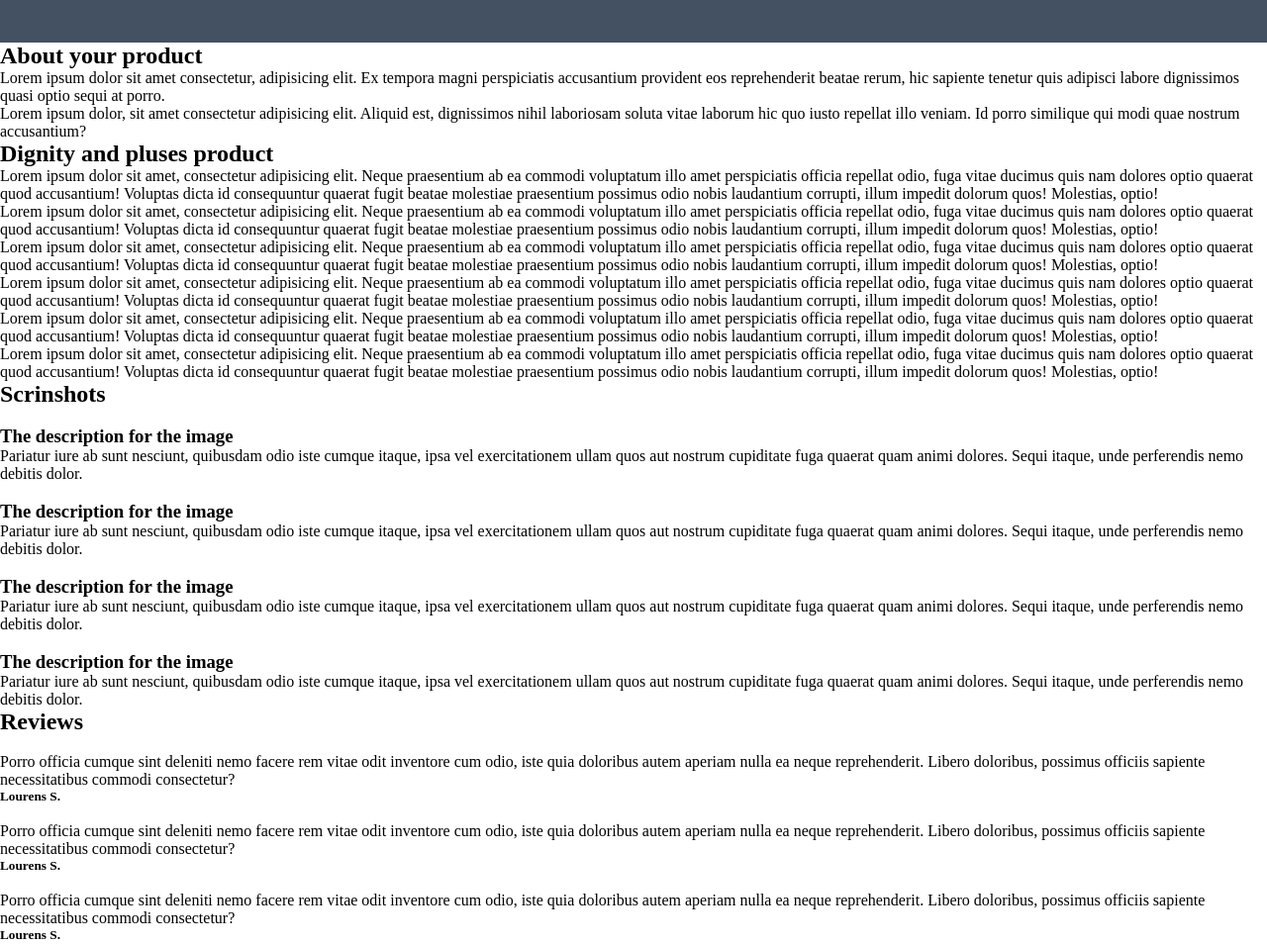
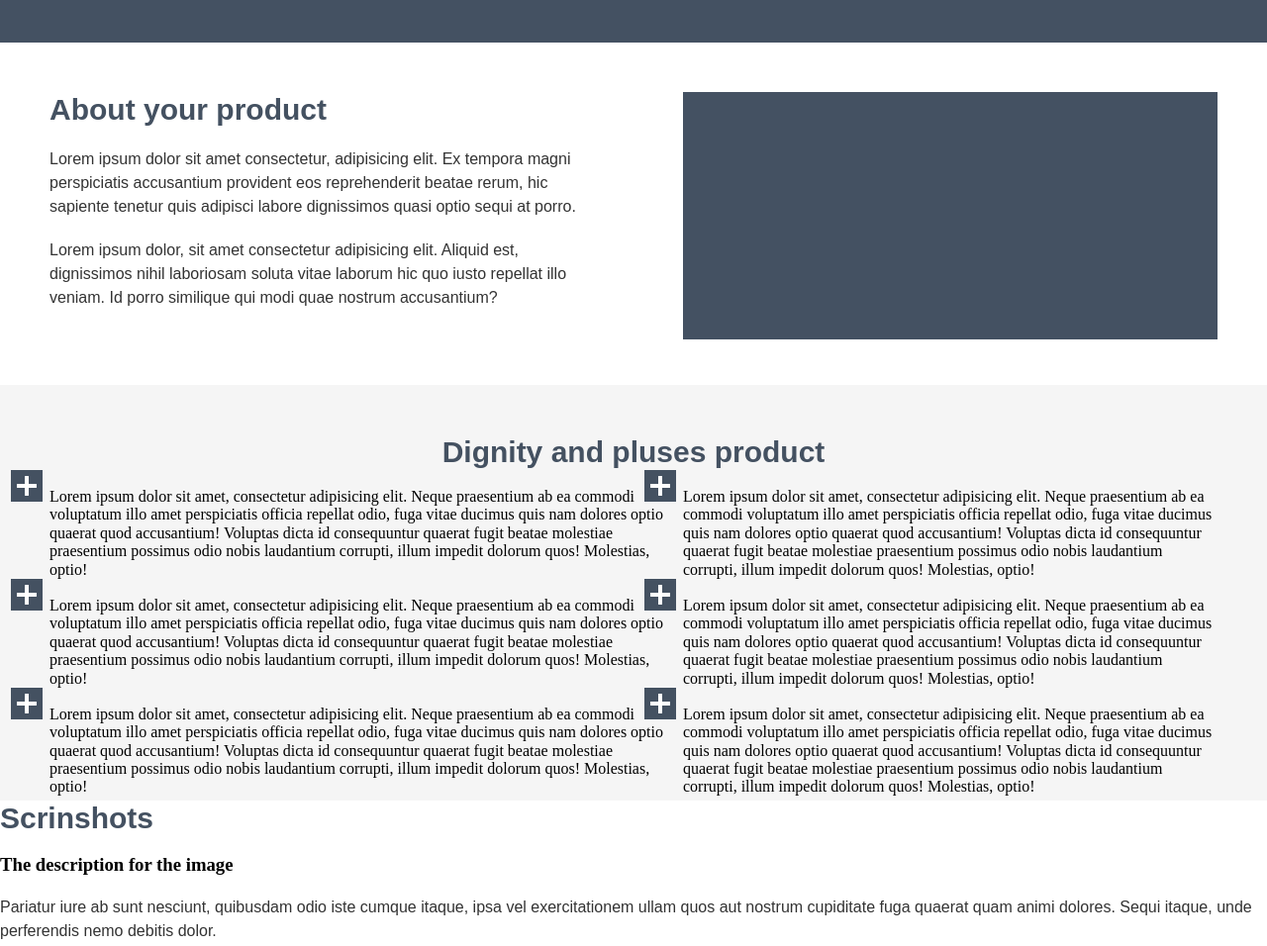
Before and after one commit to Tatyana1605/maket, a plain HTML site: page index.html in a window 1280 px wide. Shown: the part 280-1236 px from the top of the page at 99% size. Drawn offline with Linux system fonts and the light colour scheme.

Commit message:
2 commit

```diff
--- a/css/style.css
+++ b/css/style.css
@@ -11,6 +11,14 @@ li {
   width: 1280px;
   margin: 0 auto;
   position: relative;
+}
+
+p {
+    font-size: 16px;
+    font-family: "Arial";
+    color: rgb(51, 51, 51);
+    line-height: 1.5;
+    padding-top: 20px;
 }
 h1 {
 
@@ -27,6 +35,21 @@ h1 {
     left: 177.293px;
     top: 61.555px;
     z-index: 7;
+
+
+}
+
+h2 {
+
+    font-size: 30px;
+    font-family: "Arial";
+    color: rgb(68, 81, 97);
+    line-height: 1.2;
+    /* text-align: left;
+    position: absolute;
+    left: 50.095px;
+    top: 401.255px;
+    z-index: 18; */
 
 
 }
@@ -69,7 +92,47 @@ h1 {
   z-index: 6;
 }
 
+.about {
+  height: 346px;
+  display: flex;
+}
+.about_left {
+  padding: 50px;
+  flex: 1;
+}
+.about_right {
+  flex: 1;
+  height: 250px;
+  width: 430px;
+  background-color: #445162;
 
+  margin: 50px;
+}
+
+.pluses {
+  height: 420px;
+  background-color: #f5f5f5;
+
+
+}
+.pluses h2 {
+  text-align: center;
+  padding-top: 50px;
+}
+.pluses_left {
+   width: 50%;
+   float: left;
+   padding-left: 50px;
+
+}
+
+.pluses_right {
+  padding-right: 50px;
+
+}
+.pluses_item {
+  list-style-image: url('../img/plus.png');
+}
 
 .footer {
   font-size: 12px;
--- a/index.html
+++ b/index.html
@@ -4,7 +4,7 @@
   <meta charset="UTF-8">
   <meta name="viewport" content="width=device-width, initial-scale=1.0">
   <meta http-equiv="X-UA-Compatible" content="ie=edge">
-  <!-- <link rel="stylesheet" href="css/normalize.css"> -->
+  <link rel="stylesheet" href="css/normalize.css">
   <link rel="stylesheet" href="css/style.css">
   <title>Document</title>
 </head>
@@ -23,7 +23,9 @@
         </ul>
       </div>
       <div class="header_right">
+        <div class="logo">
 
+        </div>
       </div>
 
     </header>
@@ -41,15 +43,23 @@
     </section>
     <section class="pluses">
       <h2>Dignity and pluses product</h2>
-      <ul>
-        <li>Lorem ipsum dolor sit amet, consectetur adipisicing elit. Neque praesentium ab ea commodi voluptatum illo amet perspiciatis officia repellat odio, fuga vitae ducimus quis nam dolores optio quaerat quod accusantium! Voluptas dicta id consequuntur quaerat fugit beatae molestiae praesentium possimus odio nobis laudantium corrupti, illum impedit dolorum quos! Molestias, optio!</li>
-        <li>Lorem ipsum dolor sit amet, consectetur adipisicing elit. Neque praesentium ab ea commodi voluptatum illo amet perspiciatis officia repellat odio, fuga vitae ducimus quis nam dolores optio quaerat quod accusantium! Voluptas dicta id consequuntur quaerat fugit beatae molestiae praesentium possimus odio nobis laudantium corrupti, illum impedit dolorum quos! Molestias, optio!</li>
-        <li>Lorem ipsum dolor sit amet, consectetur adipisicing elit. Neque praesentium ab ea commodi voluptatum illo amet perspiciatis officia repellat odio, fuga vitae ducimus quis nam dolores optio quaerat quod accusantium! Voluptas dicta id consequuntur quaerat fugit beatae molestiae praesentium possimus odio nobis laudantium corrupti, illum impedit dolorum quos! Molestias, optio!</li>
-        <li>Lorem ipsum dolor sit amet, consectetur adipisicing elit. Neque praesentium ab ea commodi voluptatum illo amet perspiciatis officia repellat odio, fuga vitae ducimus quis nam dolores optio quaerat quod accusantium! Voluptas dicta id consequuntur quaerat fugit beatae molestiae praesentium possimus odio nobis laudantium corrupti, illum impedit dolorum quos! Molestias, optio!</li>
-        <li>Lorem ipsum dolor sit amet, consectetur adipisicing elit. Neque praesentium ab ea commodi voluptatum illo amet perspiciatis officia repellat odio, fuga vitae ducimus quis nam dolores optio quaerat quod accusantium! Voluptas dicta id consequuntur quaerat fugit beatae molestiae praesentium possimus odio nobis laudantium corrupti, illum impedit dolorum quos! Molestias, optio!</li>
-        <li>Lorem ipsum dolor sit amet, consectetur adipisicing elit. Neque praesentium ab ea commodi voluptatum illo amet perspiciatis officia repellat odio, fuga vitae ducimus quis nam dolores optio quaerat quod accusantium! Voluptas dicta id consequuntur quaerat fugit beatae molestiae praesentium possimus odio nobis laudantium corrupti, illum impedit dolorum quos! Molestias, optio!</li>
+      <div class="pluses_left">
+        <ul class="pluses_list">
+            <li class="pluses_item">Lorem ipsum dolor sit amet, consectetur adipisicing elit. Neque praesentium ab ea commodi voluptatum illo amet perspiciatis officia repellat odio, fuga vitae ducimus quis nam dolores optio quaerat quod accusantium! Voluptas dicta id consequuntur quaerat fugit beatae molestiae praesentium possimus odio nobis laudantium corrupti, illum impedit dolorum quos! Molestias, optio!</li>
+            <li class="pluses_item">Lorem ipsum dolor sit amet, consectetur adipisicing elit. Neque praesentium ab ea commodi voluptatum illo amet perspiciatis officia repellat odio, fuga vitae ducimus quis nam dolores optio quaerat quod accusantium! Voluptas dicta id consequuntur quaerat fugit beatae molestiae praesentium possimus odio nobis laudantium corrupti, illum impedit dolorum quos! Molestias, optio!</li>
+            <li class="pluses_item">Lorem ipsum dolor sit amet, consectetur adipisicing elit. Neque praesentium ab ea commodi voluptatum illo amet perspiciatis officia repellat odio, fuga vitae ducimus quis nam dolores optio quaerat quod accusantium! Voluptas dicta id consequuntur quaerat fugit beatae molestiae praesentium possimus odio nobis laudantium corrupti, illum impedit dolorum quos! Molestias, optio!</li>
 
-      </ul>
+          </ul>
+      </div>
+      <div class="pluses_right">
+        <ul class="pluses_list">
+            <li class="pluses_item">Lorem ipsum dolor sit amet, consectetur adipisicing elit. Neque praesentium ab ea commodi voluptatum illo amet perspiciatis officia repellat odio, fuga vitae ducimus quis nam dolores optio quaerat quod accusantium! Voluptas dicta id consequuntur quaerat fugit beatae molestiae praesentium possimus odio nobis laudantium corrupti, illum impedit dolorum quos! Molestias, optio!</li>
+            <li class="pluses_item">Lorem ipsum dolor sit amet, consectetur adipisicing elit. Neque praesentium ab ea commodi voluptatum illo amet perspiciatis officia repellat odio, fuga vitae ducimus quis nam dolores optio quaerat quod accusantium! Voluptas dicta id consequuntur quaerat fugit beatae molestiae praesentium possimus odio nobis laudantium corrupti, illum impedit dolorum quos! Molestias, optio!</li>
+            <li class="pluses_item">Lorem ipsum dolor sit amet, consectetur adipisicing elit. Neque praesentium ab ea commodi voluptatum illo amet perspiciatis officia repellat odio, fuga vitae ducimus quis nam dolores optio quaerat quod accusantium! Voluptas dicta id consequuntur quaerat fugit beatae molestiae praesentium possimus odio nobis laudantium corrupti, illum impedit dolorum quos! Molestias, optio!</li>
+
+          </ul>
+      </div>
+
     </section>
     <section class="scrinshots">
       <h2>Scrinshots</h2>
```
Also changed, not shown: img/Layer 2.png (added), img/plus.png (added).
